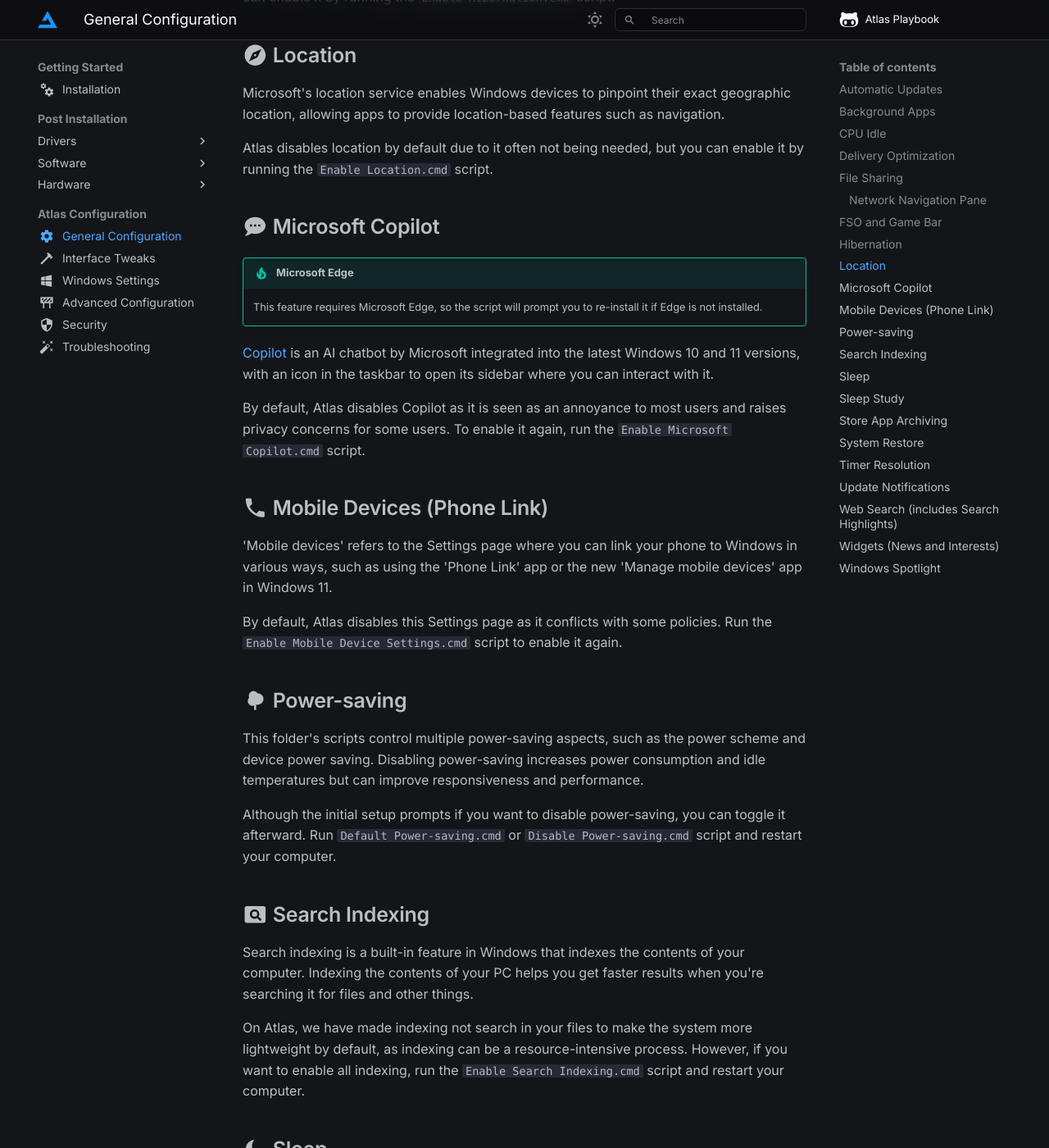
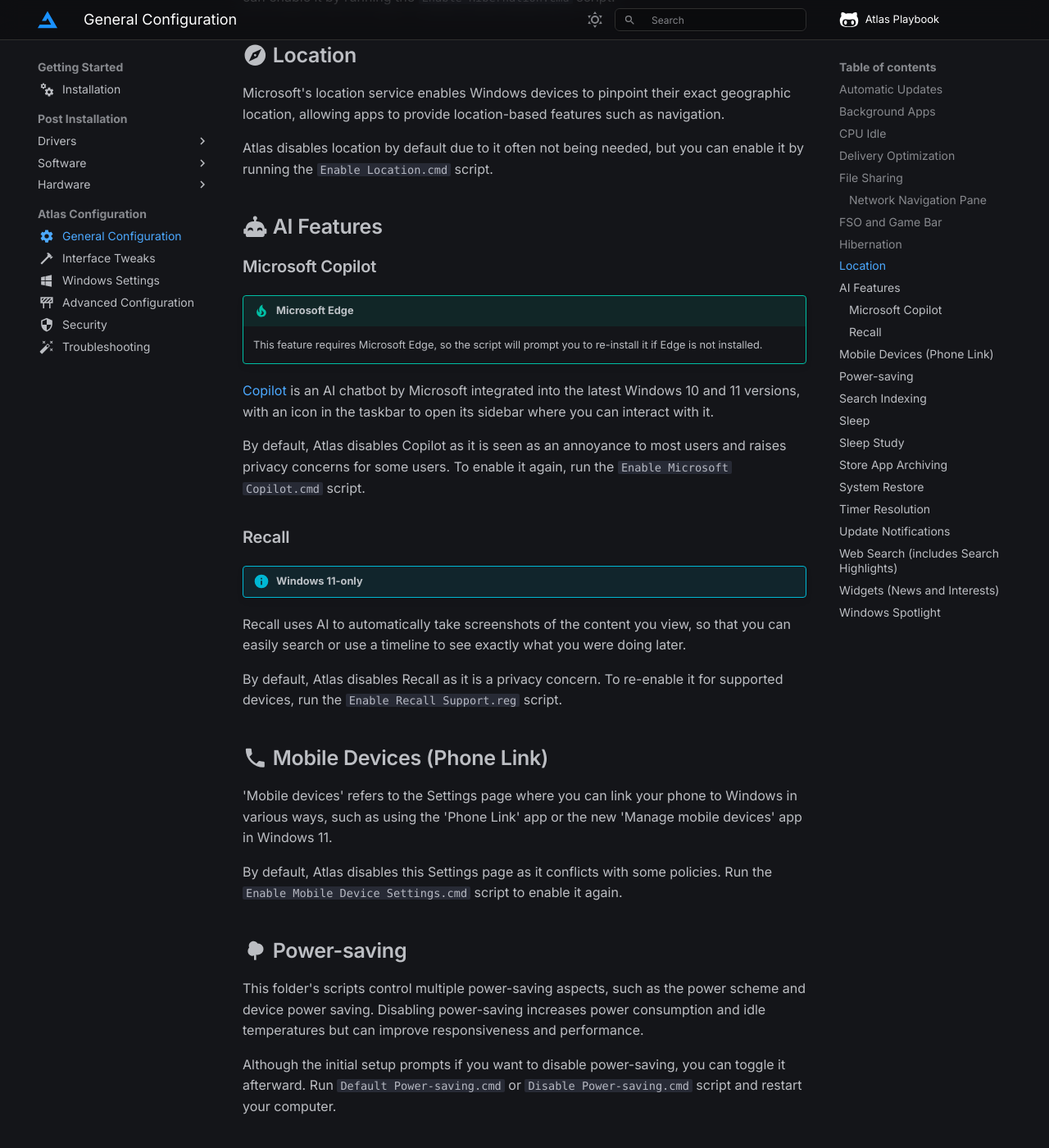
Before and after one commit to Atlas-OS/docs, an MkDocs documentation site: the page built from docs/getting-started/post-installation/atlas-folder/general-configuration.md, in a window 1280 px wide and 1400 px high, scrolled down 2945 px. Shown: the whole window at 82% size. Built offline with MkDocs 1.6.1 and Material for MkDocs 9.7.7, drawn with Linux system fonts in a browser that asks for light colours; some web fonts are replaced; comment, search, counter and statistics services are not loaded.

Commit message:
feat(v0.4.1): recall info

```diff
--- a/docs/getting-started/post-installation/atlas-folder/general-configuration.md
+++ b/docs/getting-started/post-installation/atlas-folder/general-configuration.md
@@ -82,7 +82,9 @@ Microsoft's location service enables Windows devices to pinpoint their exact geo
 
 Atlas disables location by default due to it often not being needed, but you can enable it by running the `Enable Location.cmd` script.
 
-## :material-chat-processing: Microsoft Copilot
+## :material-robot-happy: AI Features
+
+### Microsoft Copilot
 
 !!! tip "Microsoft Edge"
     This feature requires Microsoft Edge, so the script will prompt you to re-install it if Edge is not installed.
@@ -90,6 +92,14 @@ Atlas disables location by default due to it often not being needed, but you can
 [Copilot](https://en.wikipedia.org/wiki/Microsoft_Copilot) is an AI chatbot by Microsoft integrated into the latest Windows 10 and 11 versions, with an icon in the taskbar to open its sidebar where you can interact with it.
 
 By default, Atlas disables Copilot as it is seen as an annoyance to most users and raises privacy concerns for some users. To enable it again, run the `Enable Microsoft Copilot.cmd` script.
+
+### Recall
+
+!!! info "Windows 11-only"
+
+Recall uses AI to automatically take screenshots of the content you view, so that you can easily search or use a timeline to see exactly what you were doing later.
+
+By default, Atlas disables Recall as it is a privacy concern. To re-enable it for supported devices, run the `Enable Recall Support.reg` script.
 
 ## :material-phone: Mobile Devices (Phone Link)
 
```
